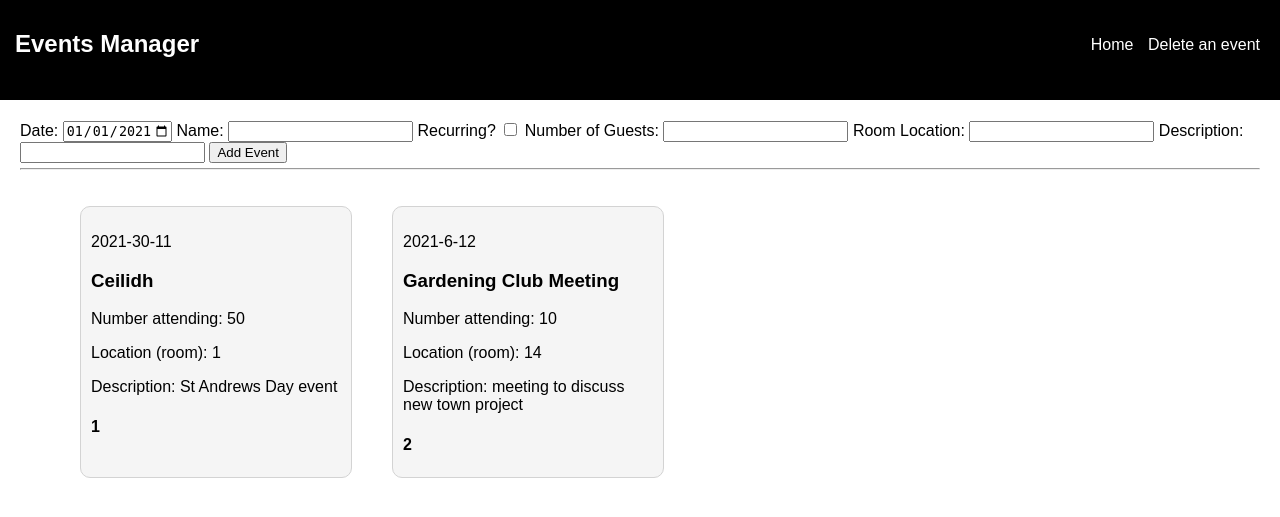
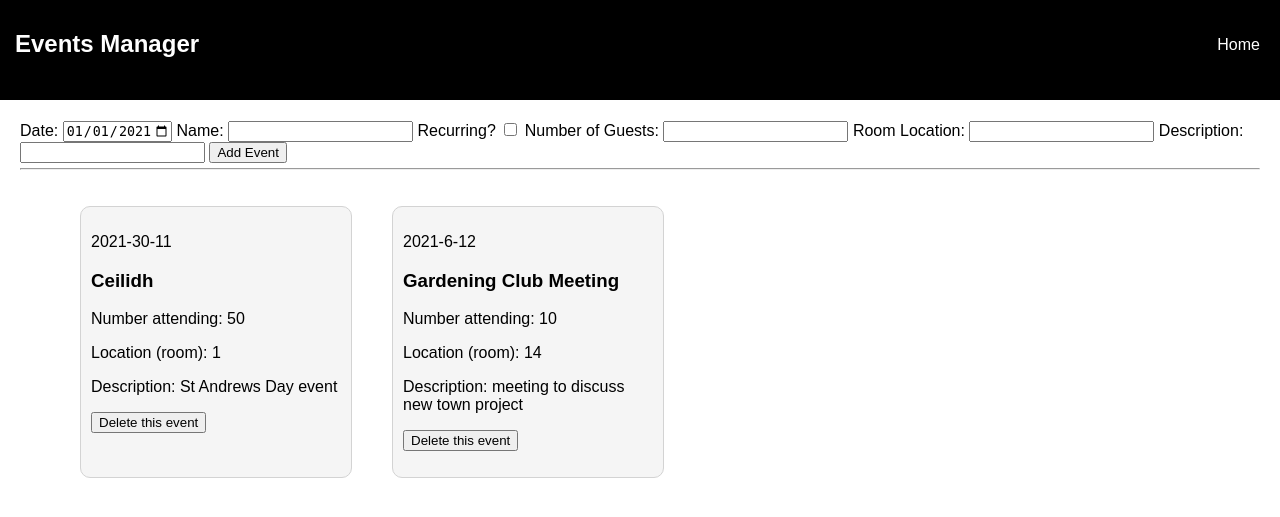
Before and after one commit to x-link-x/events_manager, a Flask app: page /events in a window 1280 px wide. Shown: the top 517 px of the page. Run offline with Flask 2, Linux system fonts and the light colour scheme.

Commit message:
added delete button to event box

```diff
--- a/controllers/controller.py
+++ b/controllers/controller.py
@@ -1,6 +1,6 @@
 from flask import render_template, request, url_for, redirect
 from app import app
-from models.event_planner import events, add_new_event
+from models.event_planner import events, add_new_event, delete_event
 from models.event import Event
 
 @app.route('/')
@@ -29,11 +29,13 @@ def add_event():
     except:
         return render_template('index.html', title='Home', my_events=events)
 
-@app.route('/events/delete')
-def delete_page():
-    return render_template('delete.html', title="Delete an event", my_events=events)
+@app.route('/events/delete/<name>', methods=['POST'])
+def delete(name):
+    delete_event(name)
+    return render_template('index.html', title="Home", my_events=events)
 
-@app.route('/events/delete/<index>', methods=['GET'])
-def delete_event(index):
-    events.pop(int(index) - 1)
-    return render_template('index.html', title='Home', my_events=events)
+
+# @app.route('/events/delete/<index>', methods=['GET'])
+# def delete_event(index):
+#     events.pop(int(index) - 1)
+#     return render_template('index.html', title='Home', my_events=events)
--- a/models/event_planner.py
+++ b/models/event_planner.py
@@ -6,3 +6,8 @@ events = [event_1, event_2]
 
 def add_new_event(event):
     events.append(event)
+
+def delete_event(event_name):
+    for event in events:
+        if event.name == event_name:
+            events.remove(event)
--- a/templates/base.html
+++ b/templates/base.html
@@ -13,7 +13,6 @@
             <h1>Events Manager</h1>
             <ul>
                 <li><a href="/events">Home</a></li>
-                <li><a href="/events/delete">Delete an event</a></li>
             </ul>
         </nav>
     </header>
@@ -31,7 +30,9 @@
                     <p>Number attending: {{ event.num_of_guests }}</p>
                     <p>Location (room): {{ event.room }}</p>
                     <p>Description: {{ event.description }}</p>
-                    <h4>{{ my_events.index(event) + 1 }}</h4>
+                    <form class="form-inline" action="/events/delete/{{ event.name }}" method="POST">
+                        <input type="submit" value="Delete this event">
+                      </form>
                 </li>
             {% endfor %}
         </ul>
```
Also changed, not shown: templates/delete.html (deleted, +0 -10 lines).
